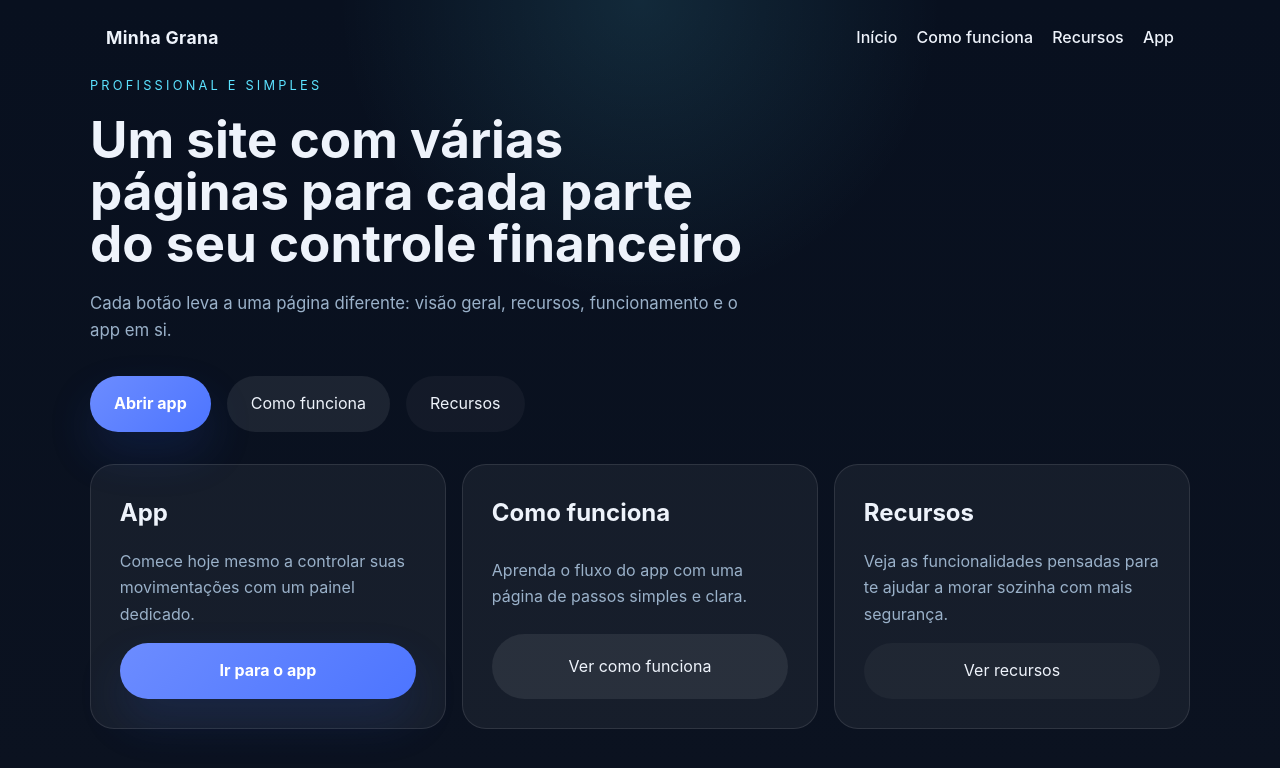
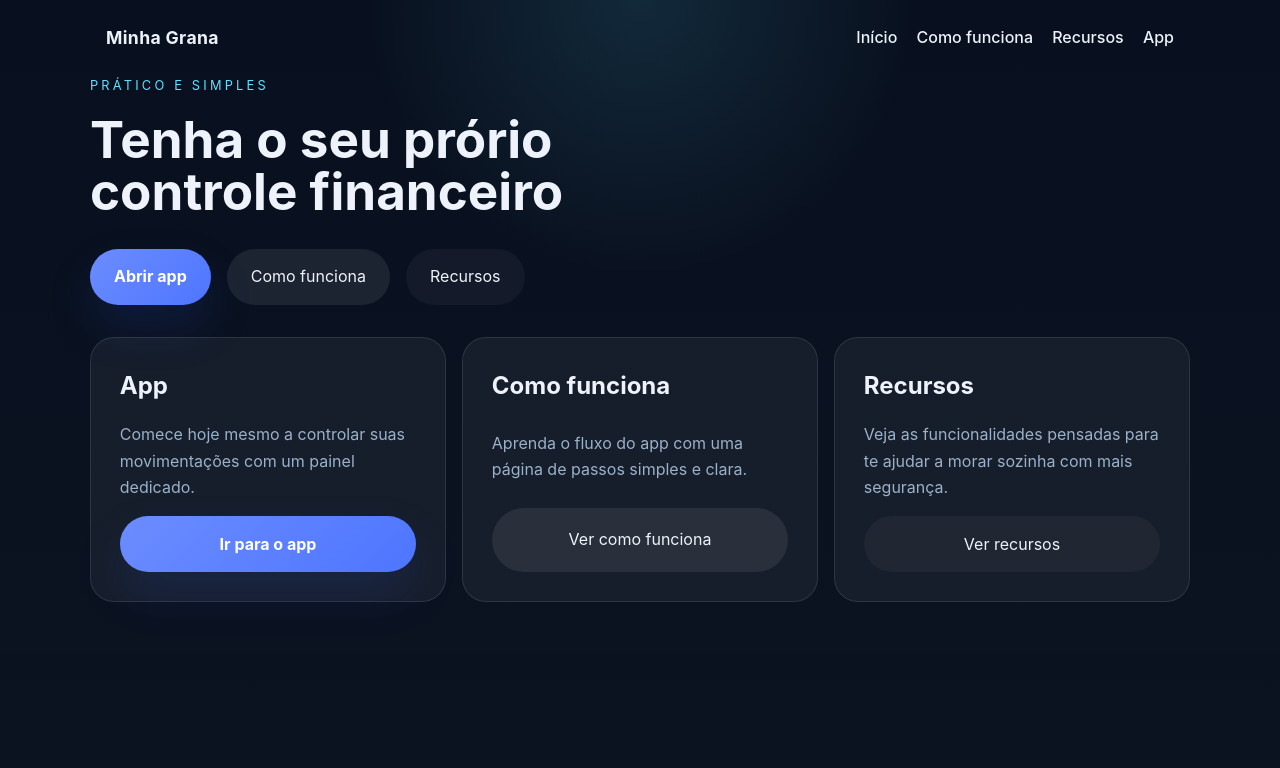
Before and after one commit to xndreia/financeiro, a website: page index.html in a window 1280 px wide. Drawn offline with Linux system fonts and the light colour scheme.

Commit message:
Update index.html

```diff
--- a/index.html
+++ b/index.html
@@ -20,9 +20,8 @@
   <main class="container">
     <section class="hero">
       <div class="hero-copy">
-        <p class="eyebrow">Profissional e simples</p>
-        <h1>Um site com várias páginas para cada parte do seu controle financeiro</h1>
-        <p class="intro">Cada botão leva a uma página diferente: visão geral, recursos, funcionamento e o app em si.</p>
+        <p class="eyebrow">Prático e simples</p>
+        <h1>Tenha o seu prório controle financeiro</h1>
         <div class="hero-actions">
           <a class="primary-btn" href="app.html">Abrir app</a>
           <a class="secondary-btn" href="como-funciona.html">Como funciona</a>
```
